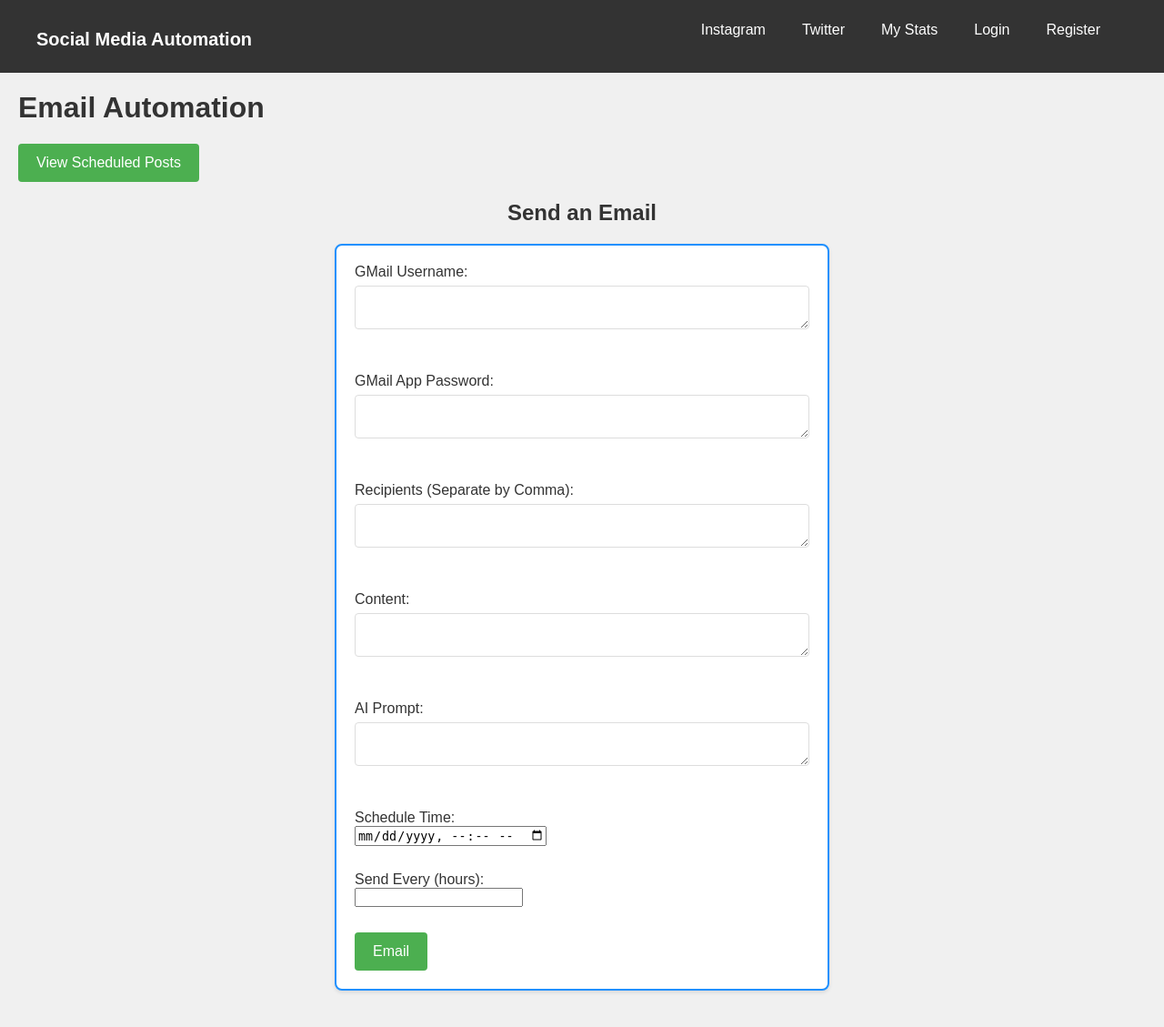
After one commit to SakethSripada/Flask-SocialMedia-Automation, a Flask app: page /email_form in a window 1280 px wide. The commit adds this page. Shown: the whole page at 91% size. Run offline with Flask 3, Linux system fonts and the light colour scheme; some libraries are stand-ins or nearby versions.

Commit message:
added email sending, scheduling not there yet

```diff
--- a/app.py
+++ b/app.py
@@ -16,6 +16,7 @@ from openai import OpenAI, BadRequestError, RateLimitError
 from flask.cli import with_appcontext
 from apscheduler.schedulers.background import BackgroundScheduler
 from apscheduler.jobstores.sqlalchemy import SQLAlchemyJobStore, JobLookupError
+import smtplib
 import secret
 import base64
 import hashlib
@@ -698,6 +699,55 @@ def tweet_form():
     return render_template('tweet_form.html', logged_in='user_id' in session)
 
 
+@app.route("/send_email", methods=["POST"])
+def send_email():
+    csrf.protect()
+    logging.info("Starting to process the /send_email request")
+    user_email = request.form["user_email"]
+    user_password = request.form["user_password"]
+    unsorted_recipients = request.form["email_recipients"]
+    recipients = [recipient.strip() for recipient in unsorted_recipients.split(",")]
+    email_content = request.form["email_content"]
+    ai_prompt = request.form.get("ai_prompt")
+    try:
+        if ai_prompt:
+            try:
+                response = ai_client.chat.completions.create(
+                    model="gpt-3.5-turbo",
+                    messages=[
+                        {"role": "user", "content": ai_prompt},
+                    ],
+                    presence_penalty=0.6,
+                    frequency_penalty=0.6,
+                    temperature=0.7
+                )
+                email_content = response.choices[0].message.content.strip()
+            except BadRequestError as e:
+                app.logger.error(f"OpenAI API error: {e}")
+                flash("An error occurred with the AI generation service. Please try again later.", "error")
+            except RateLimitError:
+                flash("OpenAI rate limit reached. Please try again later.")
+            except EnvironmentError:
+                flash("Error generating AI Email. Please try again later.")
+        else:
+            email_content = request.form.get("email_content")
+            logging.debug(f"Sending email to: {recipients}")
+    except Exception as e:
+        logging.error(f"An error occurred in /send_email: {e}", exc_info=True)
+
+    server = smtplib.SMTP('smtp.gmail.com', 587)
+    server.starttls()
+    server.login(user_email, user_password)
+    for recipient in recipients:
+        server.sendmail(user_email, recipient, email_content)
+    return redirect(url_for('email_form'))
+
+
+@app.route("/email_form")
+def email_form():
+    return render_template("emails.html")
+
+
 # CLI command so that all the users can quickly be deleted, type in: flask delete-all-users
 @app.cli.command("delete-all-users")
 def delete_users():
--- /dev/null
+++ b/templates/emails.html
@@ -0,0 +1,66 @@
+
+<!DOCTYPE html>
+<html lang="en">
+<head>
+    <meta charset="UTF-8">
+    <meta name="viewport" content="width=device-width, initial-scale=1.0">
+    <link rel="stylesheet" href="{{ url_for('static', filename='styles.css') }}">
+    <script async src="{{ url_for('static', filename='js/script.js') }}"></script>
+    <meta name="csrf-token" content="{{ csrf_token() }}">
+            <link rel="icon" href="{{ url_for('static', filename='social-media.png') }}">
+  <!-- <a href="https://www.flaticon.com/free-icons/marketing" title="marketing icons">Marketing icons created by Freepik - Flaticon</a> --->
+    <title>Social Media Automation</title>
+</head>
+<body>
+
+    <nav class="navbar">
+        <div class="nav-container">
+            <a href="/" class="nav-logo">Social Media Automation</a>
+            <ul class="nav-links">
+            <li><a href="{{ url_for('home') }}">Instagram</a></li>
+            <li><a href="{{ url_for('tweet_form') }}">Twitter</a></li>
+            <li><a href="">My Stats</a></li>
+            {% if logged_in %}
+                <li><a href="{{ url_for('logout') }}">Log Out</a></li>
+            {% else %}
+                <li><a href="{{ url_for('login') }}">Login</a></li>
+                <li><a href="{{ url_for('register') }}">Register</a></li>
+            {% endif %}
+            </ul>
+        </div>
+    </nav>
+
+    <div class="content-container">
+    <div class = main-content>
+    <h1>Email Automation</h1>
+    <button id="view-schedule-btn" onclick="window.location.href='{{ url_for('user_recurring_posts') }}';">View Scheduled Posts</button>
+    <h2>Send an Email</h2>
+    <form action="/send_email" method="post">
+        <input type="hidden" name="csrf_token" value="{{ csrf_token() }}">
+        GMail Username: <label>
+        <textarea name="user_email"></textarea>
+    </label><br>
+        GMail App Password: <label>
+        <textarea name="user_password"></textarea>
+    </label><br>
+        Recipients (Separate by Comma): <label>
+        <textarea name="email_recipients"></textarea>
+    </label><br>
+        Content: <label>
+        <textarea name="email_content"></textarea>
+    </label><br>
+        AI Prompt: <label>
+        <textarea name="ai_prompt"></textarea>
+    </label><br>
+         Schedule Time: <label>
+    <input type="datetime-local" name="schedule_time">
+    </label><br>
+        Send Every (hours): <label>
+    <input type="number" step="0.01" name="post_interval_hours">
+    </label><br>
+        <input type="submit" value="Email" class = "submit-btn">
+    </form>
+    </div>
+    </div>
+</body>
+</html>
--- a/templates/index.html
+++ b/templates/index.html
@@ -19,6 +19,7 @@
             <ul class="nav-links">
             <li><a href="{{ url_for('home') }}">Instagram</a></li>
             <li><a href="{{ url_for('tweet_form') }}">Twitter</a></li>
+                <li><a href="{{ url_for('email_form') }}">Emails</a></li>
                 <li><a href="">My Stats</a></li>
             {% if logged_in %}
                 <li><a href="{{ url_for('logout') }}">Log Out</a></li>
```
